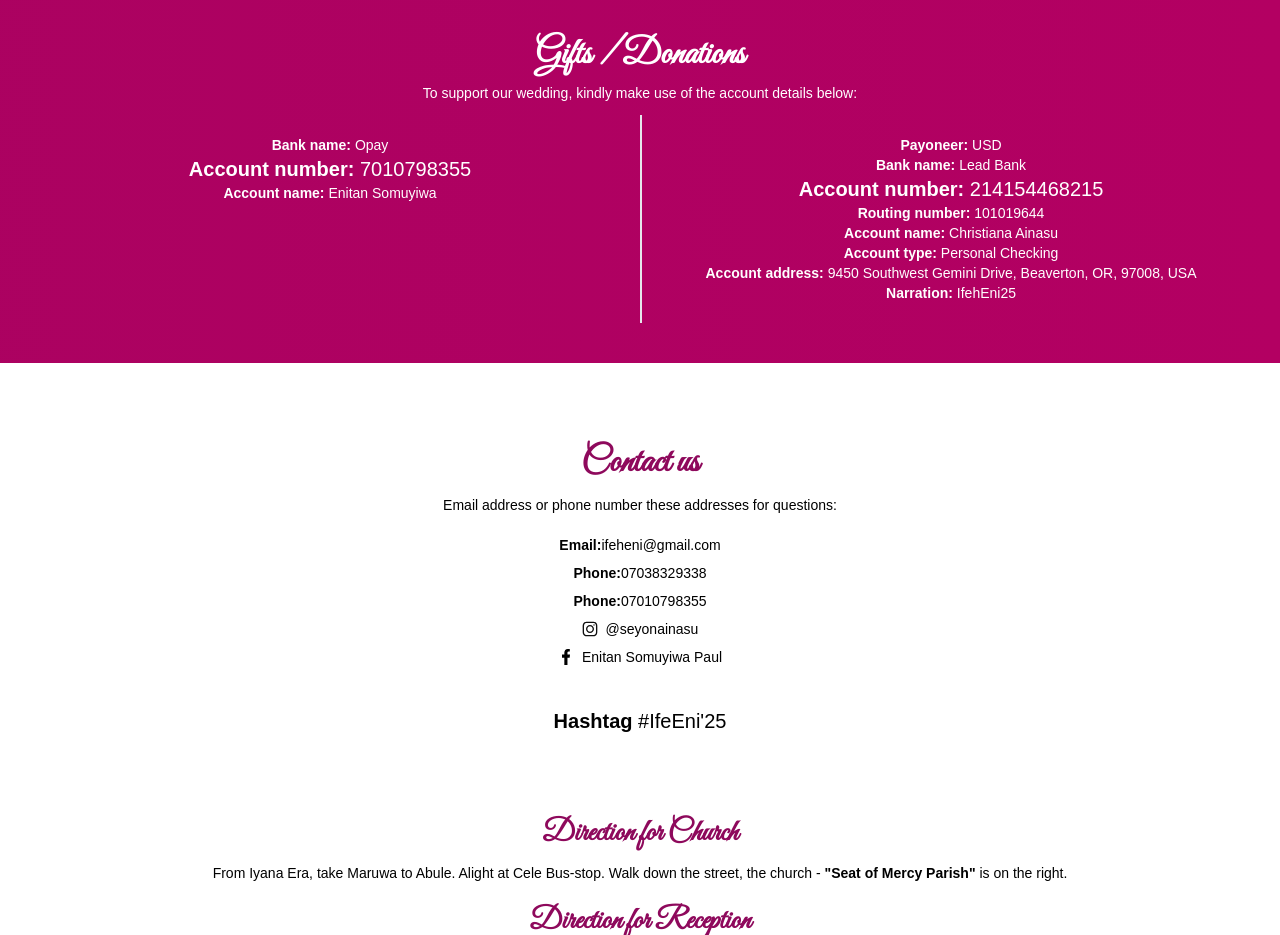
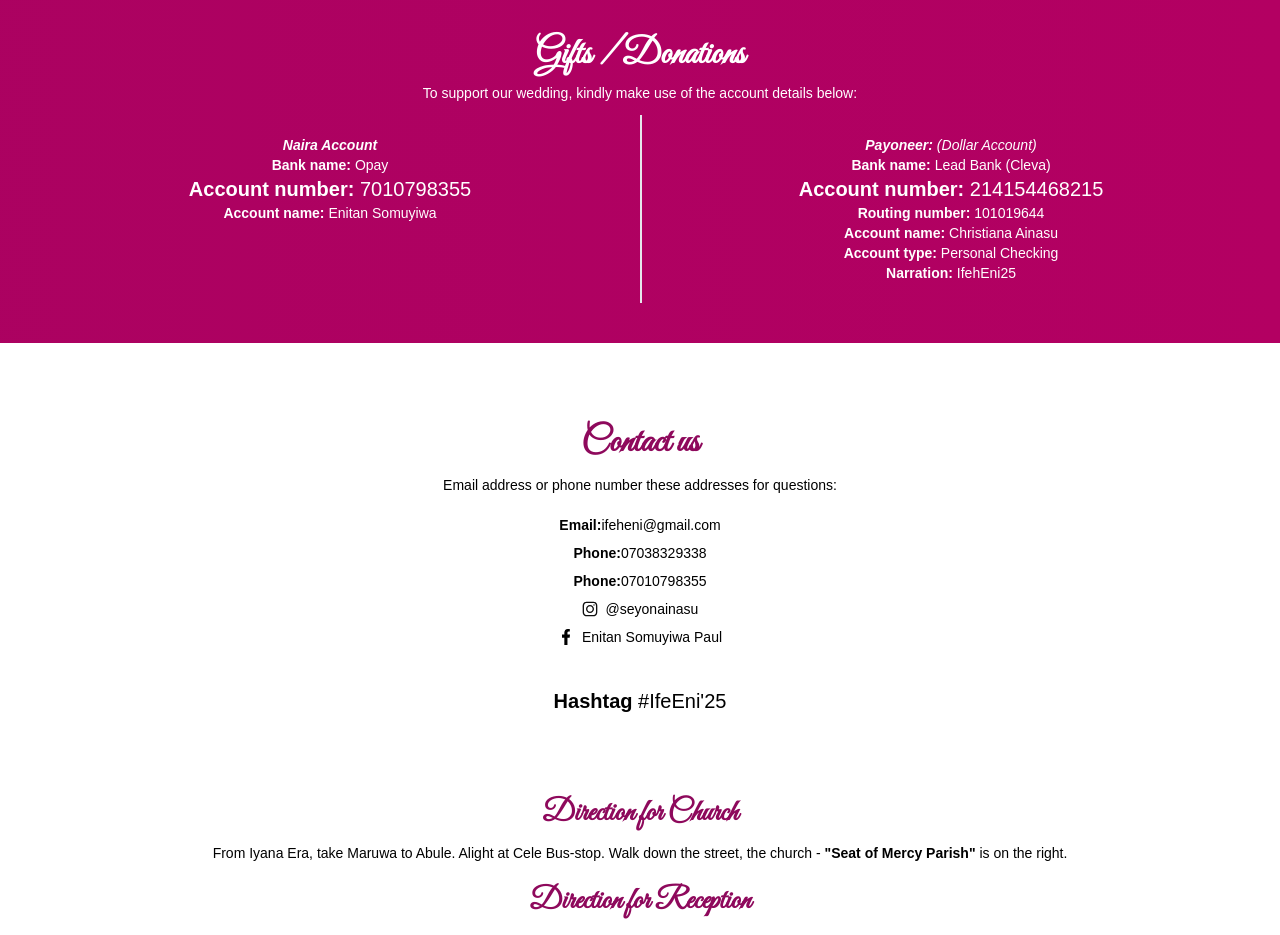
Before and after one commit to SAM-BAMKOLE/IfeEni25, a Vue app: page / in a window 1280 px wide. Shown: the part 3900-4835 px from the top of the page. Built offline with nearby package versions, Linux system fonts and the light colour scheme.

Commit message:
Updated account details

```diff
--- a/src/pages/HomePage.vue
+++ b/src/pages/HomePage.vue
@@ -203,11 +203,12 @@ const handleSubmit = () => {
         <h3 class="text-2xl md:text-3xl lg:text-4xl text-center font-accent font-bold mb-2">
             Gifts / Donations
         </h3>
-        <p class="text-center mb-3">
+        <p class="text-center md:mb-3">
             To support our wedding, kindly make use of the account details below:
         </p>
         <div class="grid md:grid-cols-2 divide-y-2 md:divide-y-0 md:divide-x-2">
             <div class="p-5 text-center">
+                <p class="capitalize italic"><b>Naira account</b></p>
                 <p><b>Bank name:</b> Opay</p>
                 <h6 class="text-xl"><b>Account number:</b> 7010798355</h6>
                 <p><b>Account name:</b> Enitan Somuyiwa</p>
@@ -219,15 +220,15 @@ const handleSubmit = () => {
                 <p><b>Narration:</b> IfehEni25</p>
             </div> -->
             <div class="p-5 text-center">
-                <p><b>Payoneer:</b> USD</p>
-                <p><b>Bank name:</b> Lead Bank</p>
+                <p class="italic"><b>Payoneer:</b> (Dollar Account)</p>
+                <p><b>Bank name:</b> Lead Bank (Cleva)</p>
                 <h6 class="text-xl"><b>Account number:</b> 214154468215</h6>
                 <h6 class=""><b>Routing number:</b> 101019644</h6>
                 <p><b>Account name:</b> Christiana Ainasu</p>
                 <p><b>Account type:</b> Personal Checking</p>
-                <p>
+                <!-- <p>
                     <b>Account address:</b> 9450 Southwest Gemini Drive, Beaverton, OR, 97008, USA
-                </p>
+                </p> -->
                 <p><b>Narration:</b> IfehEni25</p>
             </div>
         </div>
```
